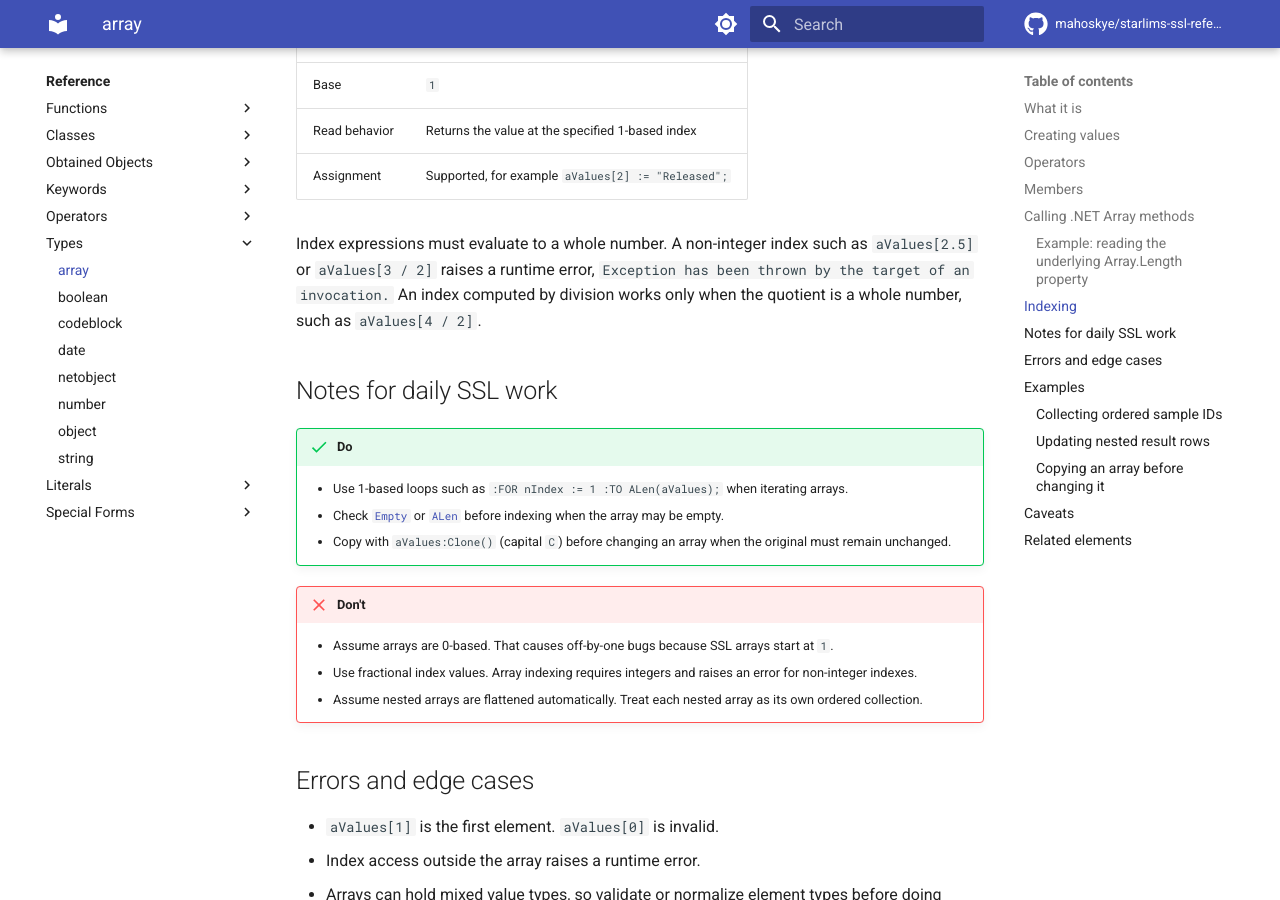
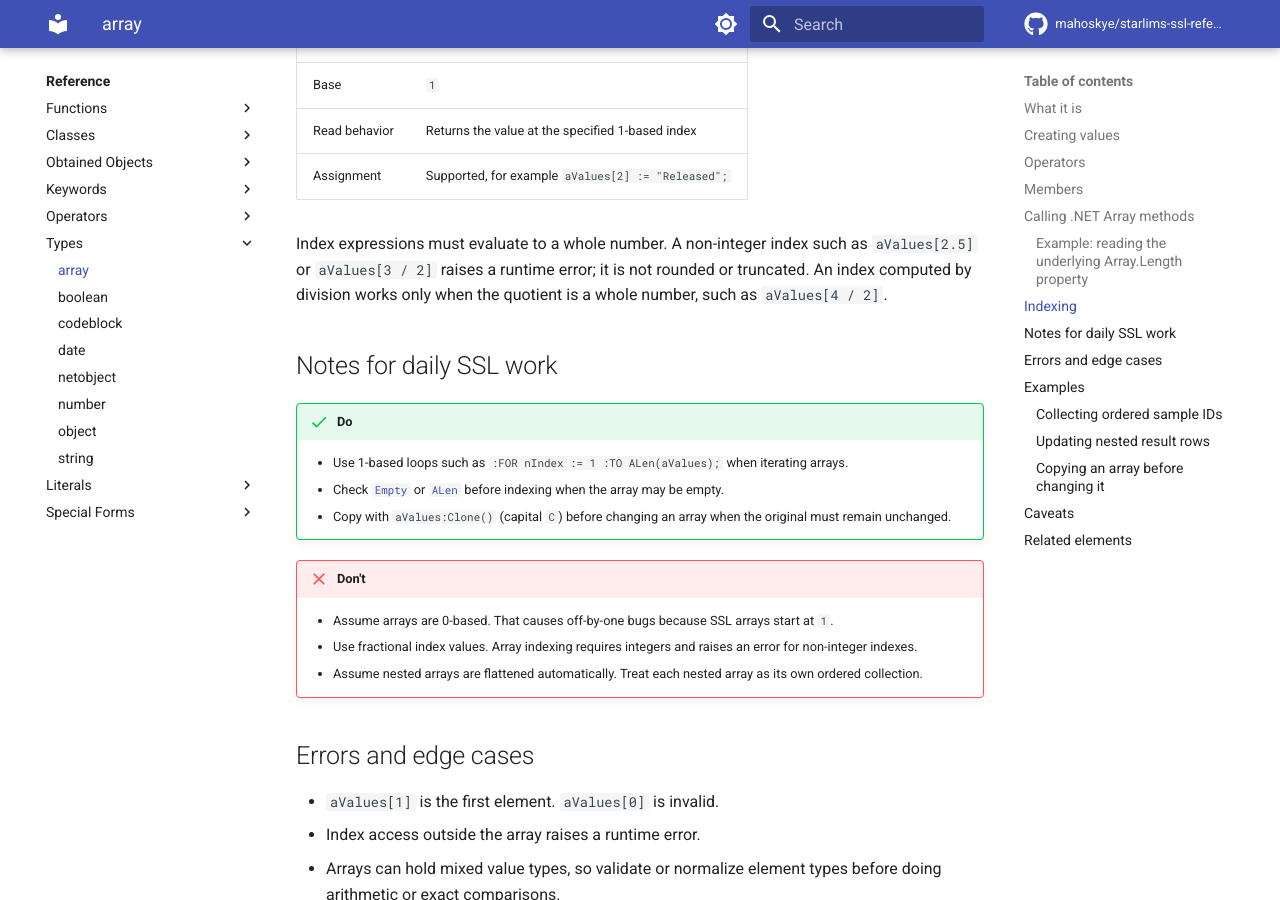
Before and after one commit to mahoskye/starlims-ssl-reference, an MkDocs documentation site: the page built from content/reference/types/array.md, in a window 1280 px wide and 900 px high, scrolled down 3387 px. Built offline with MkDocs 1.6.1 and Material for MkDocs 9.7.7, drawn with Linux system fonts in a browser that asks for light colours; plug-ins that fetch from the network failed and are left out; comment, search, counter and statistics services are not loaded.

Commit message:
docs: drop the ExecUdf wrapper message and an unprobed decrement claim
The P22 index probes ran inside ExecUdf, whose wrapper message hides the
runtime's own one, so array.md now says only that a non-integer index
raises. decrement.md's Don't bullet no longer claims an evaluation order
that was probed for ++ only.

Co-Authored-By: Claude Opus 5.5 <noreply@anthropic.com>

```diff
--- a/content/reference/types/array.md
+++ b/content/reference/types/array.md
@@ -109,7 +109,7 @@ Length: 3
 | Read behavior | Returns the value at the specified 1-based index |
 | Assignment | Supported, for example `aValues[2] := "Released";` |
 
-Index expressions must evaluate to a whole number. A non-integer index such as `aValues[2.5]` or `aValues[3 / 2]` raises a runtime error, `Exception has been thrown by the target of an invocation.` An index computed by division works only when the quotient is a whole number, such as `aValues[4 / 2]`.
+Index expressions must evaluate to a whole number. A non-integer index such as `aValues[2.5]` or `aValues[3 / 2]` raises a runtime error; it is not rounded or truncated. An index computed by division works only when the quotient is a whole number, such as `aValues[4 / 2]`.
 
 ## Notes for daily SSL work
 
```
Also changed, not shown: content/reference/operators/decrement.md (+1 -1 lines), 1 other file.
